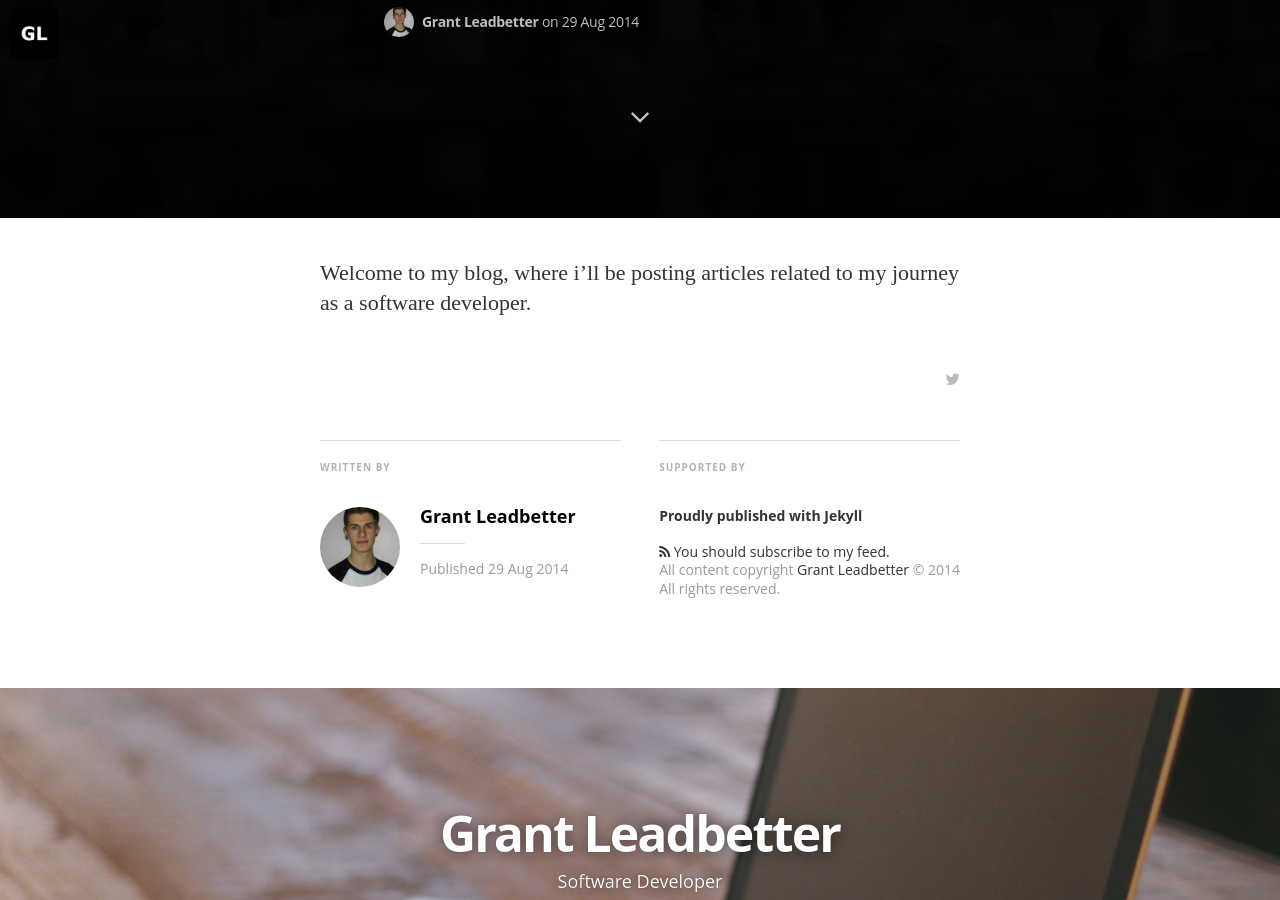
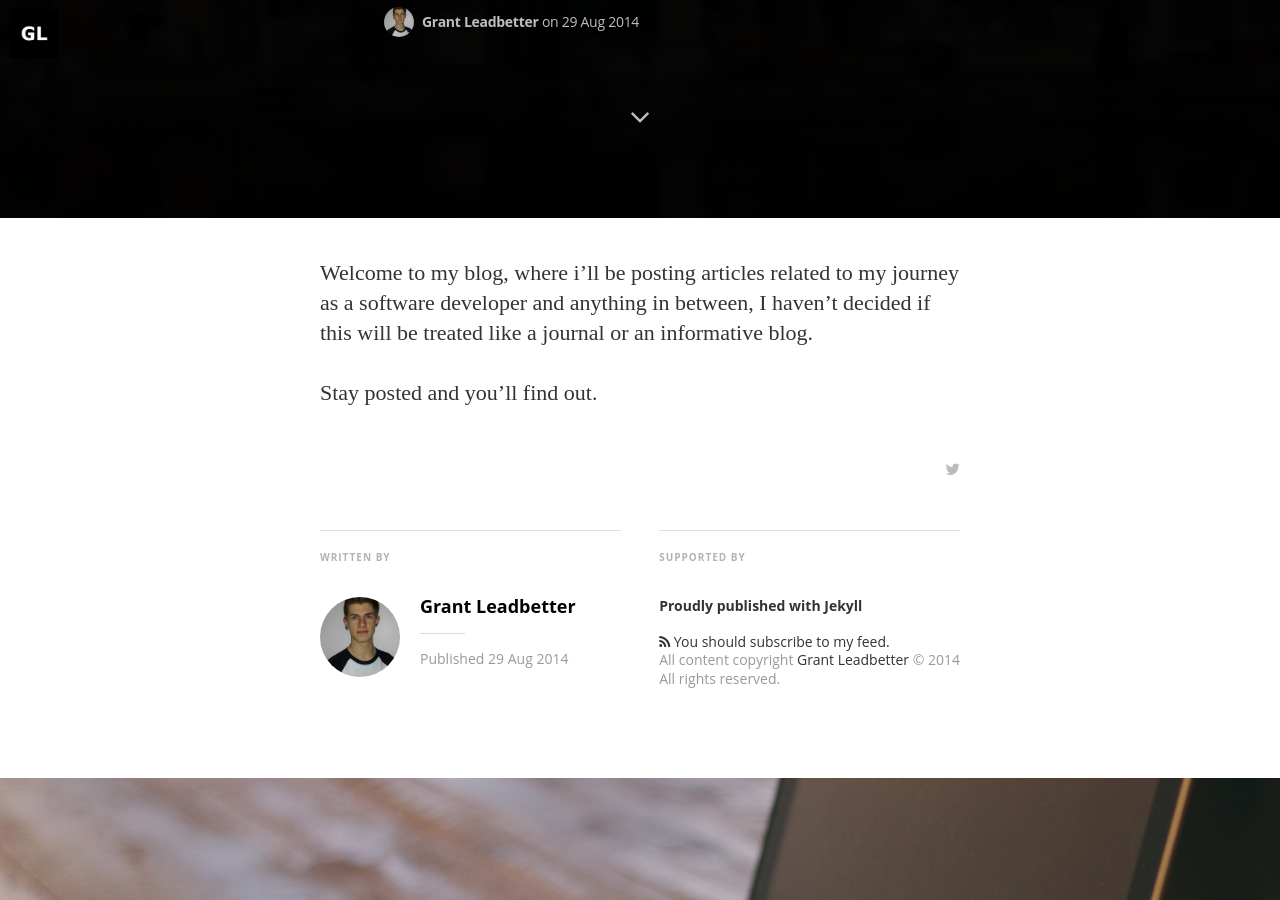
Before and after one commit to Grantlyk/grantlyk, a Jekyll site: the page built from general/_posts/2014-09-29-welcome-to-my-blog.md, in a window 1280 px wide and 900 px high, scrolled down 682 px. Built offline with Jekyll 4.4.1, drawn with Linux system fonts in a browser that asks for light colours; nearby versions of some CDN libraries; some web fonts are replaced; Markdown is read by kramdown in place of the engine named in the settings.

Commit message:
blog post added

```diff
--- a/general/_posts/2014-09-29-welcome-to-my-blog.md
+++ b/general/_posts/2014-09-29-welcome-to-my-blog.md
@@ -6,4 +6,6 @@ categories: general
 tags: featured
 image: /assets/article_images/2014-08-29-welcome-to-my-blog/article1.jpg
 ---
-Welcome to my blog, where i'll be posting articles related to my journey as a software developer.
+Welcome to my blog, where i'll be posting articles related to my journey as a software developer and anything in between, I haven't decided if this will be treated like a journal or an informative blog.
+
+Stay posted and you'll find out.
```
